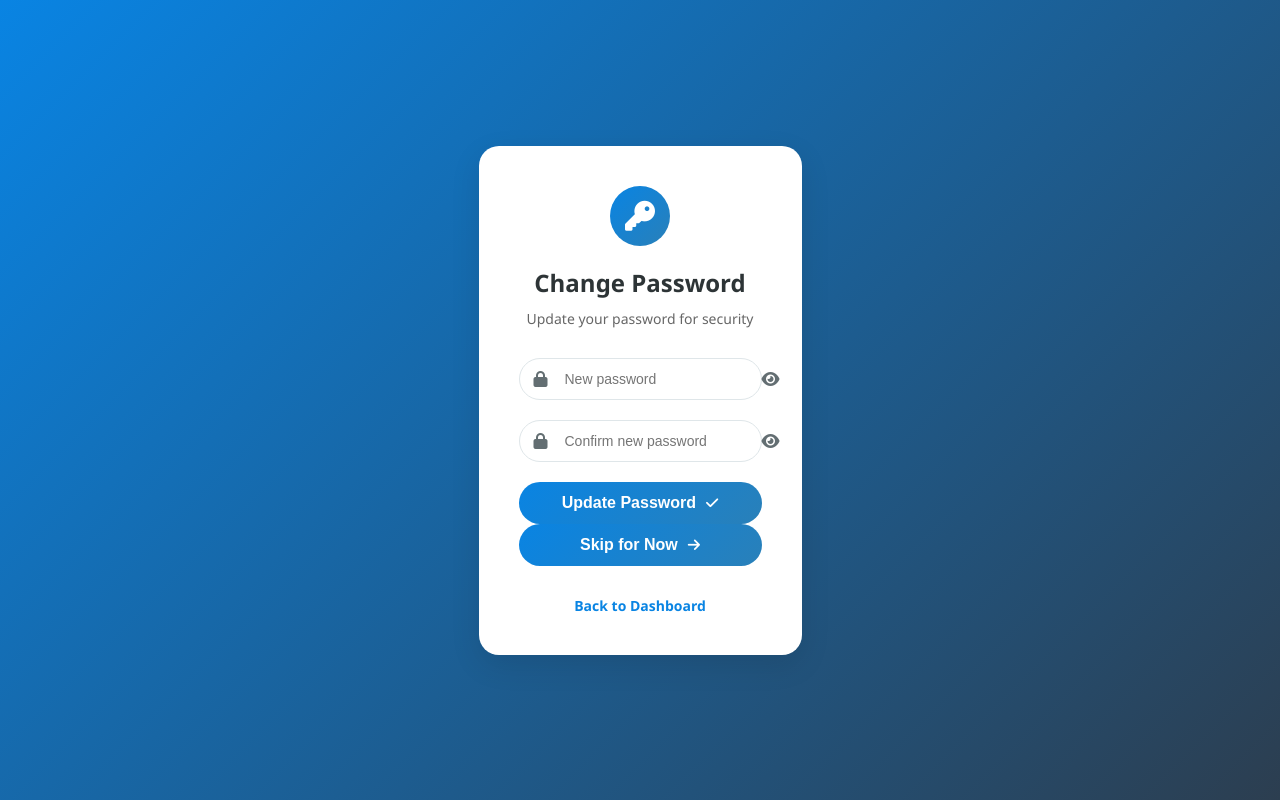
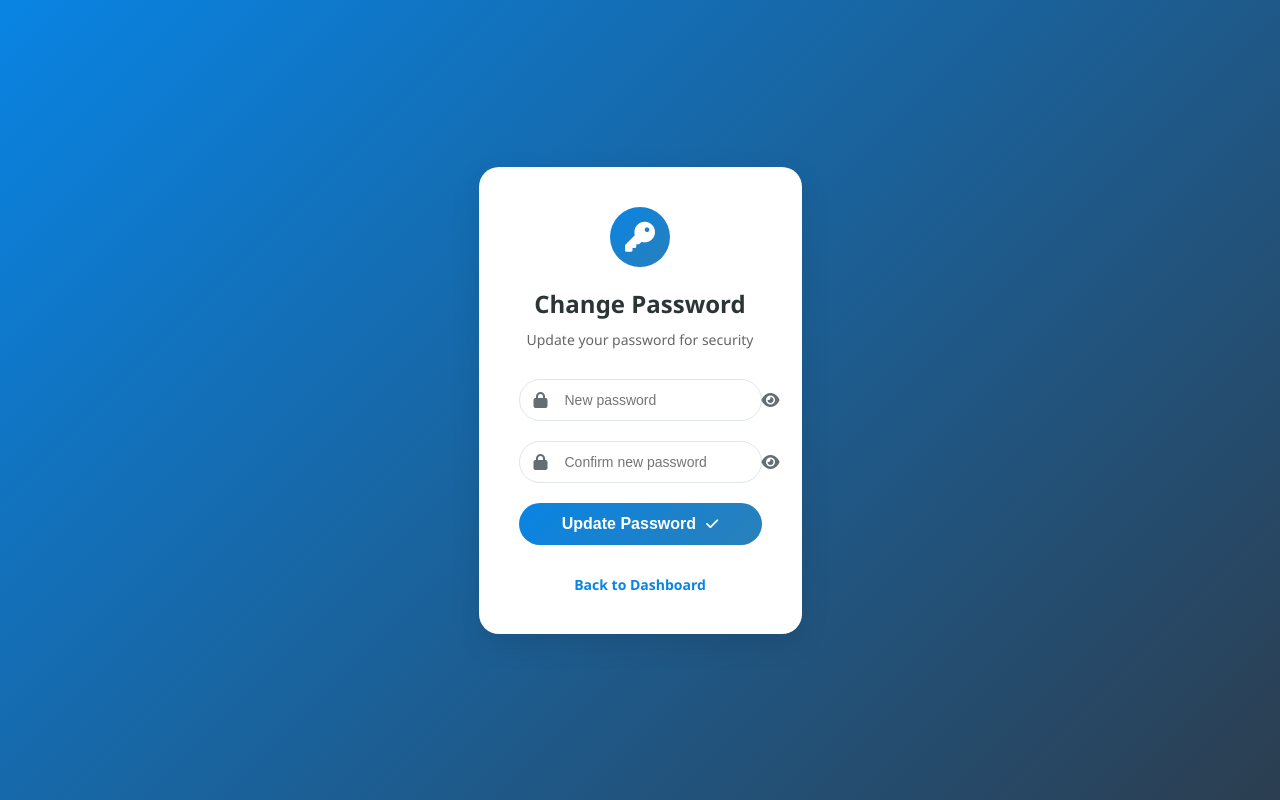
Before and after one commit to wa7med/dashinfra, a Flask app: page /change-password in a window 1280 px wide. Run offline with Flask 3, Linux system fonts and the light colour scheme; a user stored in the database is signed in.

Commit message:
Remove the skip button change_password.html

```diff
--- a/templates/change_password.html
+++ b/templates/change_password.html
@@ -53,13 +53,6 @@
                     <i class="fas fa-check"></i>
                 </button>
             </form>
-            <form method="POST" action="{{ url_for('change_password') }}" class="auth-form">
-                <input type="hidden" name="skip" value="true">
-                <button type="submit" class="auth-button skip-button">
-                    <span>Skip for Now</span>
-                    <i class="fas fa-arrow-right"></i>
-                </button>
-            </form>
             <div class="auth-footer">
                 <p><a href="{{ url_for('dashboard') }}">Back to Dashboard</a></p>
             </div>
```
Also changed, not shown: dashboard.db.
